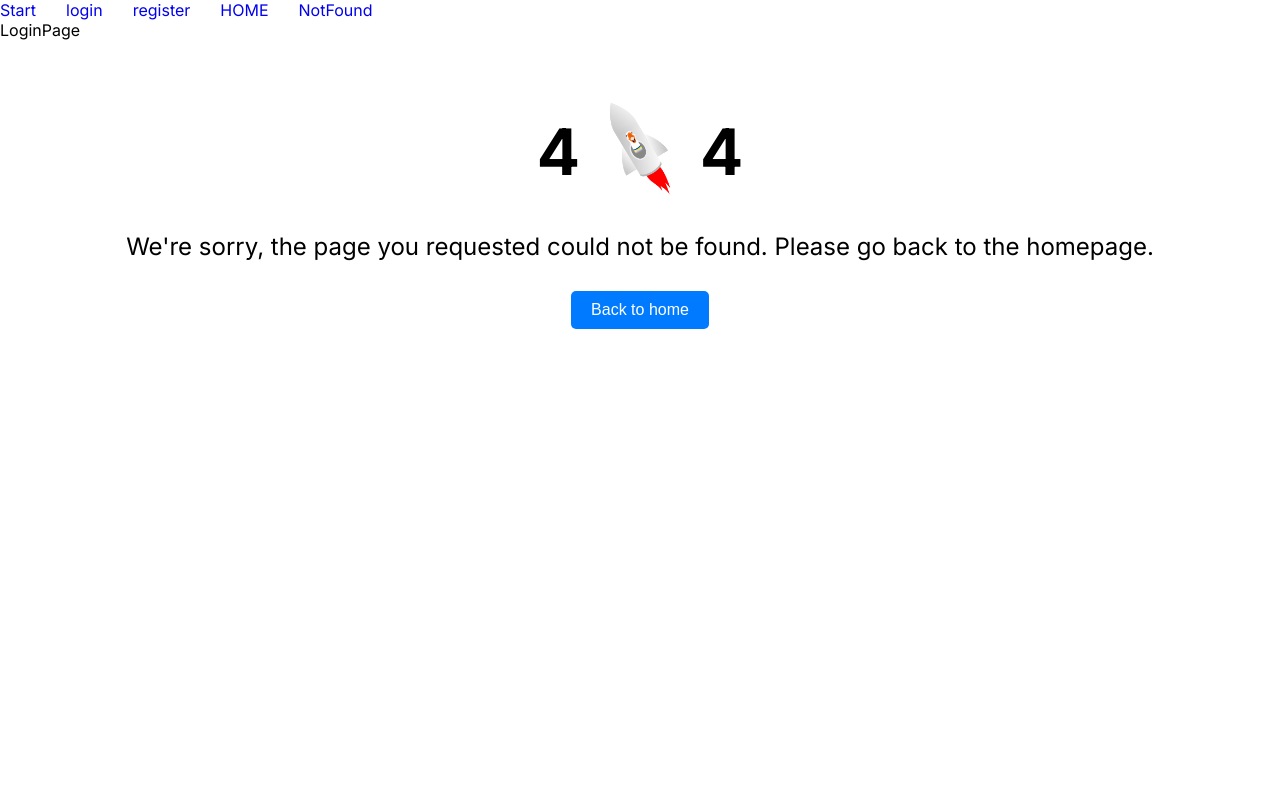
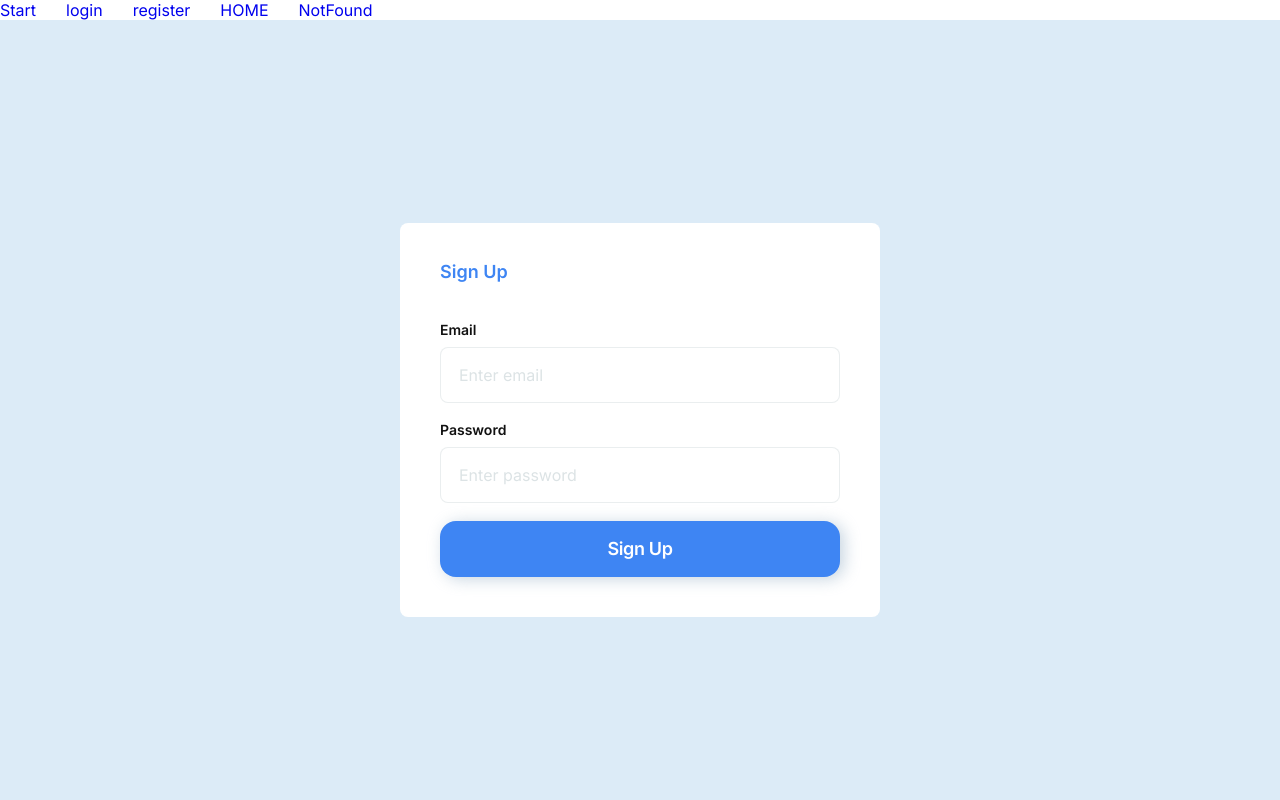
Before and after one commit to 0trava/project-CodeMasters02, a React (Create React App) app: page /login in a window 1280 px wide. Shown: the top 800 px of the page. Built offline with nearby package versions, Linux system fonts and the light colour scheme.

Commit message:
LoginForm

```diff
--- a/package.json
+++ b/package.json
@@ -9,12 +9,14 @@
     "@testing-library/jest-dom": "^5.16.3",
     "@testing-library/react": "^12.1.4",
     "@testing-library/user-event": "^13.5.0",
+    "formik": "^2.4.3",
     "react": "^18.1.0",
     "react-dom": "^18.1.0",
     "react-router-dom": "^6.14.2",
     "react-scripts": "5.0.1",
     "redux": "^4.2.1",
-    "web-vitals": "^2.1.3"
+    "web-vitals": "^2.1.3",
+    "yup": "^1.2.0"
   },
   "scripts": {
     "start": "react-scripts start",
--- a/src/components/LoginForm/LoginForm.jsx
+++ b/src/components/LoginForm/LoginForm.jsx
@@ -1,6 +1,6 @@
 import { Formik, Form, Field, ErrorMessage } from "formik";
 import * as yup from 'yup';
-import css from './Login.module.css';
+import css from './LoginForm.module.css';
 
 
 export default function LoginForm() {
@@ -21,8 +21,9 @@ export default function LoginForm() {
     });
 
     return (
-        <div className={css.container}>
-            <h1 className={css.title}>Sign up</h1>
+        <div className={css.login_container}>
+            <div className={css.container}>
+            <h1 className={css.title}>Sign Up</h1>
             <Formik
                 initialValues={{
                     name: '',
@@ -71,6 +72,7 @@ export default function LoginForm() {
                     </button>
                 </Form>
             </Formik>
+            </div>
         </div>
     )
 };
--- a/src/components/LoginForm/LoginForm.module.css
+++ b/src/components/LoginForm/LoginForm.module.css
@@ -1,11 +1,17 @@
+.login_container {
+    display: flex;
+    width: 100%;
+    height: 100vh;
+    justify-content: center;
+    align-items: center;
+}
+
 .container {
-    max-width: 335px;
+    background: #FFFFFF;
+    border-radius: 8px;
+    width: 375px;
     padding: 40px 24px;
-    margin: 0;
-    border-radius: 8px;
-    background-color: #FFF;
-
-    border: 1px solid rgba(220, 227, 229, 0.6);
+    margin: 0 20px;
 }
 
 .title {
@@ -47,10 +53,12 @@
 .input {
     height: 46px;
     padding: 0 14px;
+
     border-radius: 8px;
     border: 1px solid rgba(220, 227, 229, 0.6);
     background-color: #fff;
     color: #111111;
+
     font-size: 14px;
     font-family: Inter;
     font-weight: 400;
@@ -59,15 +67,16 @@
 
 .input::placeholder {
     color: #DCE3E5;
+
     font-size: 14px;
     font-family: Inter;
     font-weight: 400;
     line-height: 1.28;
-}
+  }
 
 .input:hover,
 .input:focus {
-    border: 1px solid #3E85F3;
+  border: 1px solid #3E85F3;
 }
 
 .button {
@@ -90,17 +99,17 @@
     font-weight: 600;
     line-height: 1.28;
     letter-spacing: -0.36px;
-}
+  }
 
-    .button:hover,
-    .button:focus {
+  .button:hover,
+  .button:focus {
     background-color: #2b78ef;
     transition: all 250ms cubic-bezier(0.4, 0, 0.2, 1);
 }
 
 @media (min-width: 768px) {
     .container {
-        max-width: 400px;
+        width: 400px;
         padding: 40px;
         margin: 0;
     }
--- a/src/pages/LoginPage/LoginPage.jsx
+++ b/src/pages/LoginPage/LoginPage.jsx
@@ -1,7 +1,11 @@
+import LoginForm from 'components/LoginForm/LoginForm';
 import React from 'react';
+import css from './LoginPage.module.css'
 
 export const LoginPage = () => {
   return (
-    <div>LoginPage</div>
+    <div className={css.login_page} >
+      <LoginForm />
+    </div>
   )
-}
+};
--- /dev/null
+++ b/src/pages/LoginPage/LoginPage.module.css
@@ -0,0 +1,9 @@
+.login_page {
+  display: flex;
+  justify-content: center;
+  flex-direction: column;
+  align-items: center;
+  width: 100%;
+  min-height: 100vh;
+  background-color: #dcebf7;
+}
```
Also changed, not shown: 1 other file (tests, documents, lock files or other folders).
